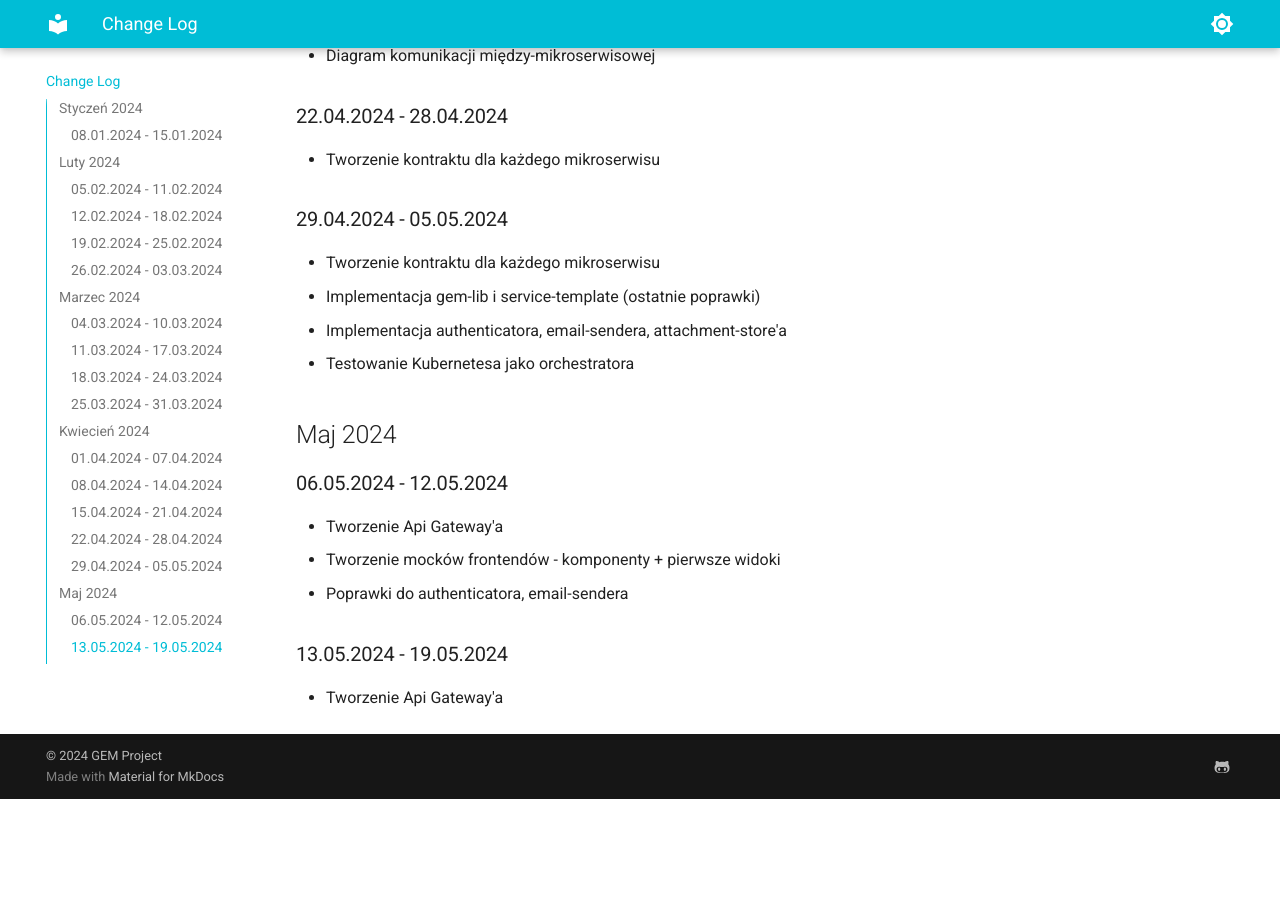
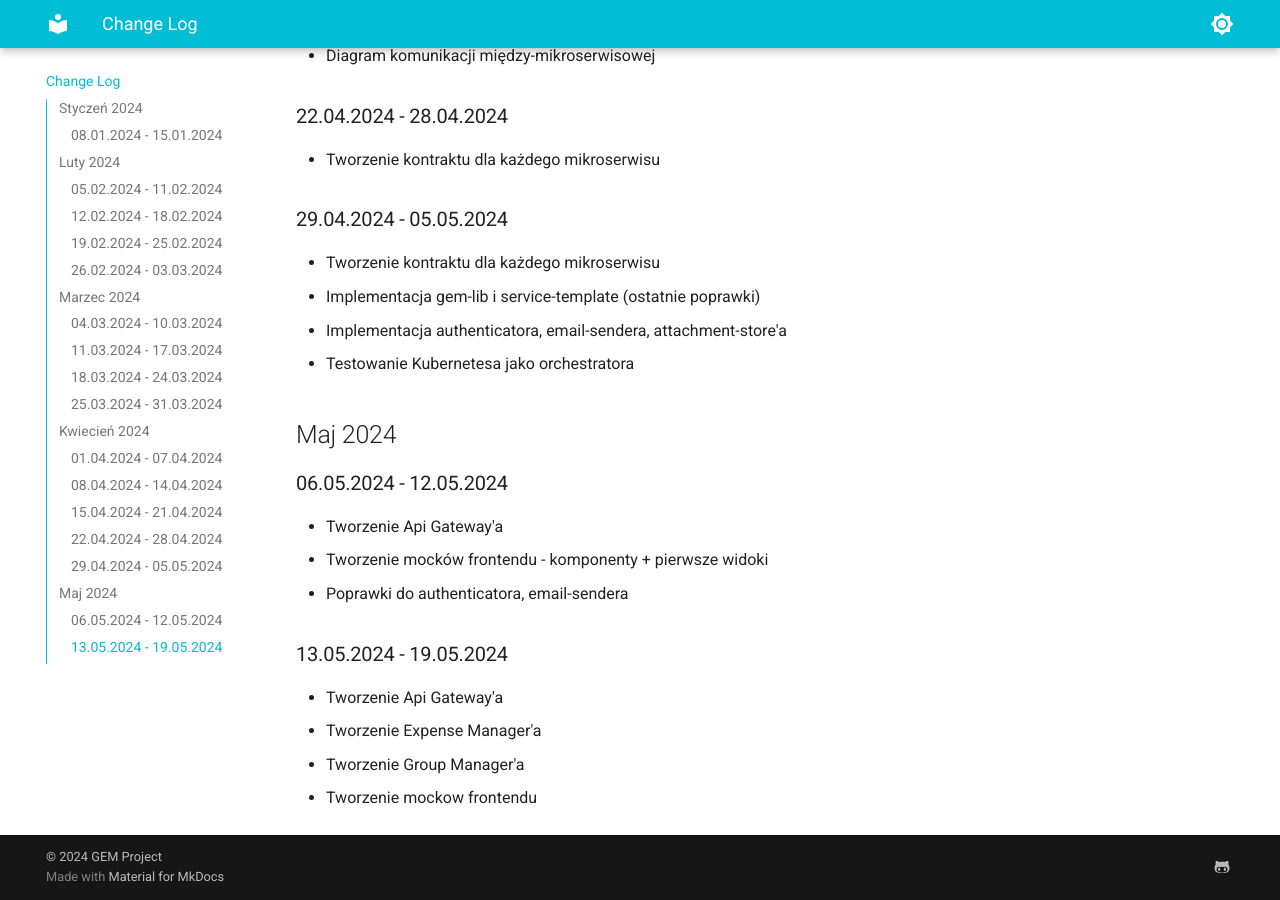
Before and after one commit to Group-Expense-Manager/gem-docs, an MkDocs documentation site: the page built from docs/change_log.md, in a window 1280 px wide and 900 px high, scrolled down 2337 px. Built offline with MkDocs 1.6.1 and Material for MkDocs 9.7.7, drawn with Linux system fonts in a browser that asks for light colours; before the commit the page ends 3136 px from its top, so only the background shows below that.

Commit message:
Update change_log.md

```diff
--- a/docs/change_log.md
+++ b/docs/change_log.md
@@ -60,7 +60,10 @@
 ## Maj 2024
 ### 06.05.2024 - 12.05.2024
 * Tworzenie Api Gateway'a
-* Tworzenie mocków frontendów - komponenty + pierwsze widoki
+* Tworzenie mocków frontendu - komponenty + pierwsze widoki
 * Poprawki do authenticatora, email-sendera
 ### 13.05.2024 - 19.05.2024
 * Tworzenie Api Gateway'a
+* Tworzenie Expense Manager'a
+* Tworzenie Group Manager'a
+* Tworzenie mockow frontendu
```
